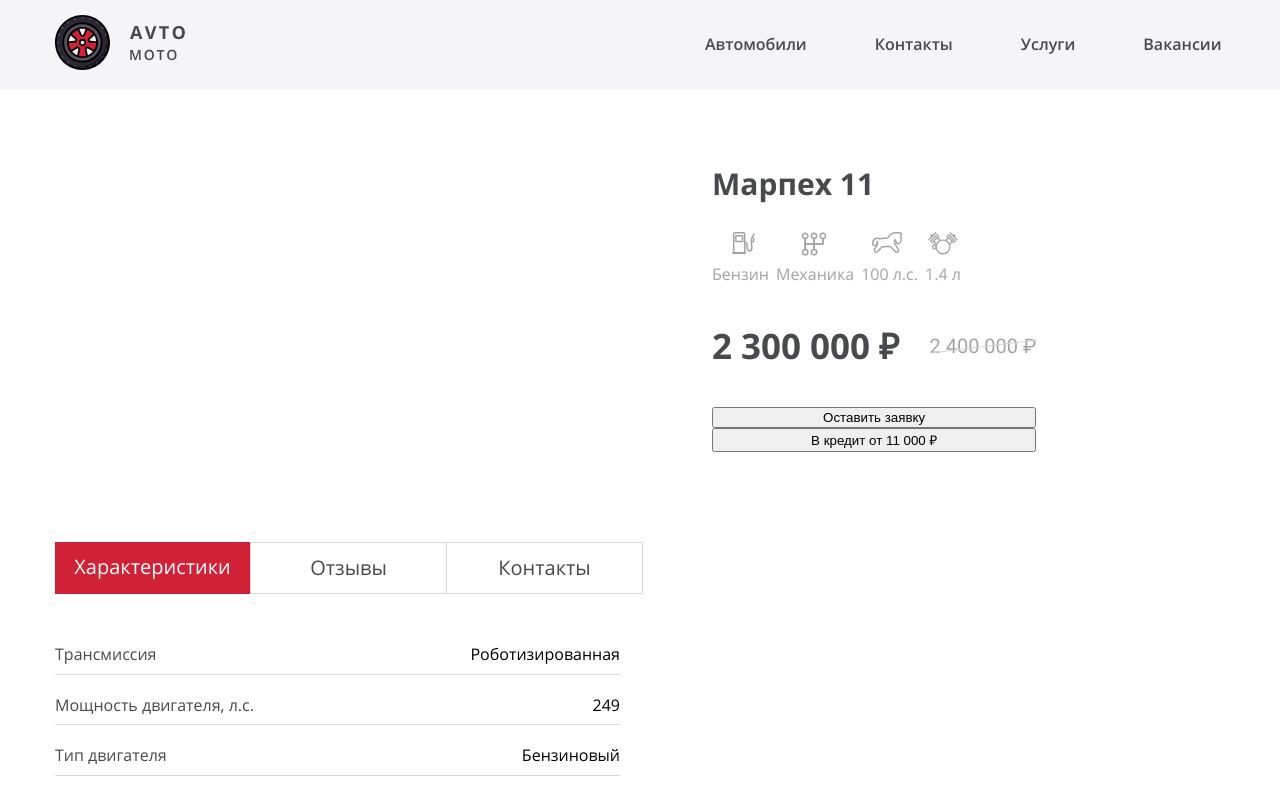
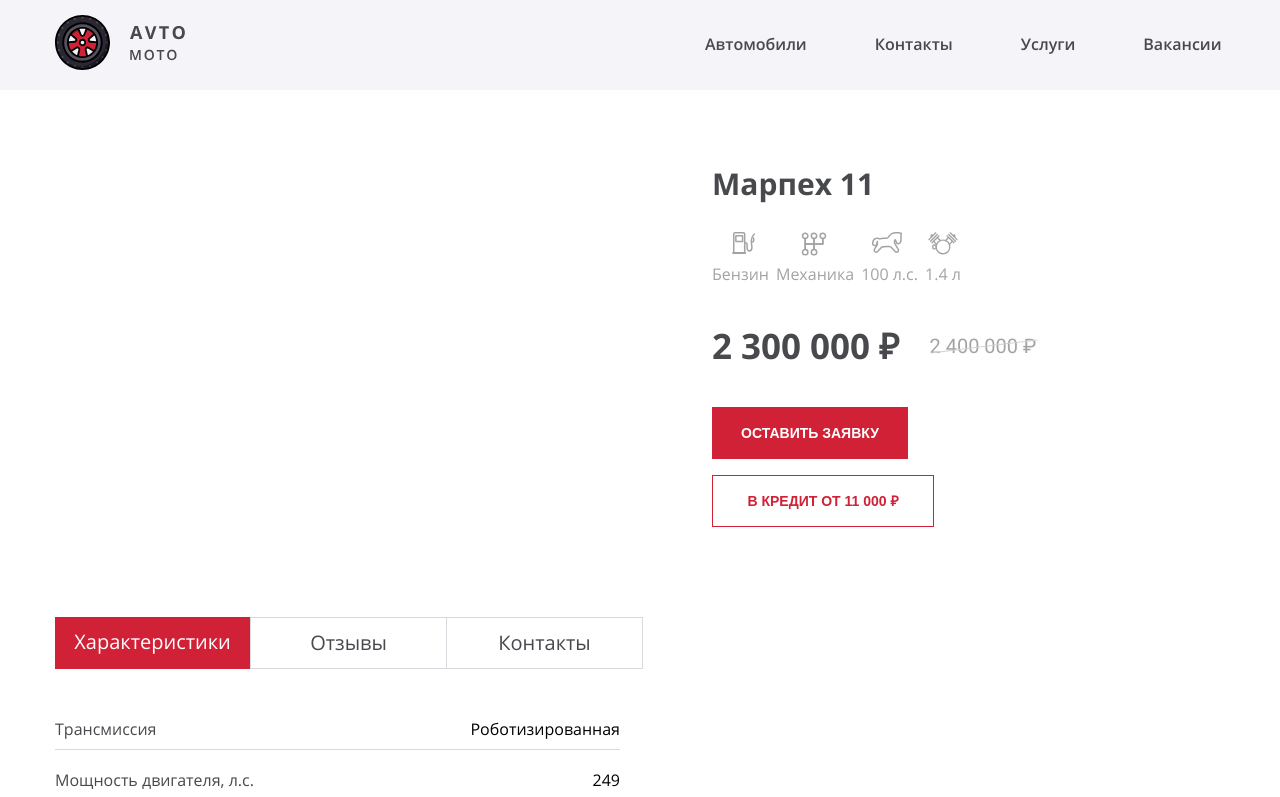
Before and after one commit to libertasia/erokhina_avto-moto, a React (Create React App) app: page / in a window 1280 px wide. Shown: the top 797 px of the page. Built offline with nearby package versions, Linux system fonts and the light colour scheme.

Commit message:
promo done

```diff
--- a/src/components/main-screen/main-screen.jsx
+++ b/src/components/main-screen/main-screen.jsx
@@ -41,8 +41,8 @@ const MainScreen = () => {
                 <span className="auto-card__discount-price">2 300 000 ₽</span>
                 <span className="auto-card__normal-price">2 400 000 ₽</span>
               </div>
-              <button>Оставить заявку</button>
-              <button>В кредит от 11 000 ₽</button>
+              <button className="auto-card__btn-request" type="button">Оставить заявку</button>
+              <button className="auto-card__btn-loan" type="button">В кредит от 11 000 ₽</button>
             </div>
           </div>
 
--- a/src/scss/blocks/auto-card.scss
+++ b/src/scss/blocks/auto-card.scss
@@ -149,3 +149,56 @@
       transform: rotate(-7deg);
     }
 }
+
+.auto-card__btn-request {
+  margin: 0;
+  margin-bottom: 16px;
+  border: none;
+  font-weight: 600;
+  font-size: 14px;
+  color: $basic-white;
+  text-decoration: none;
+  text-transform: uppercase;
+  background-color: $basic-bright;
+  display: flex;
+  flex-wrap: wrap;
+  justify-content: center;
+  align-items: center;
+  white-space: nowrap;
+  width: 196px;
+  min-height: 52px;
+
+  &:hover {
+    background-color: $btn-hover-color;
+  }
+  &:active {
+      opacity: 0.7;
+  }
+}
+
+.auto-card__btn-loan {
+  border: 1px solid $basic-bright;
+  font-weight: 600;
+  font-size: 14px;
+  color: $basic-bright;
+  text-decoration: none;
+  text-transform: uppercase;
+  background-color: $basic-white;
+  display: flex;
+  flex-wrap: wrap;
+  margin: 0;
+  justify-content: center;
+  align-items: center;
+  white-space: nowrap;
+  width: 222px;
+  min-height: 52px;
+
+  &:hover {
+    border: none;
+    color: $basic-white;
+    background-color: $basic-bright;
+  }
+  &:active {
+      opacity: 0.7;
+  }
+}
--- a/src/scss/blocks/reviews.scss
+++ b/src/scss/blocks/reviews.scss
@@ -22,7 +22,9 @@
   right: 0;
 
   &:hover {
-      opacity: 0.8;
+    border: none;
+    color: $basic-white;
+    background-color: $basic-bright;
   }
   &:active {
       opacity: 0.7;
--- a/src/scss/variables.scss
+++ b/src/scss/variables.scss
@@ -17,7 +17,7 @@ $basic-bright: #D12136;
 $basic-dark: #1A212F;
 $background-color: #F5F5F9;
 $grey: #D7D9DF;
-$btn-default-color: #BD0C21;
+$btn-hover-color: #BD0C21;
 
 // Fonts
 
```
